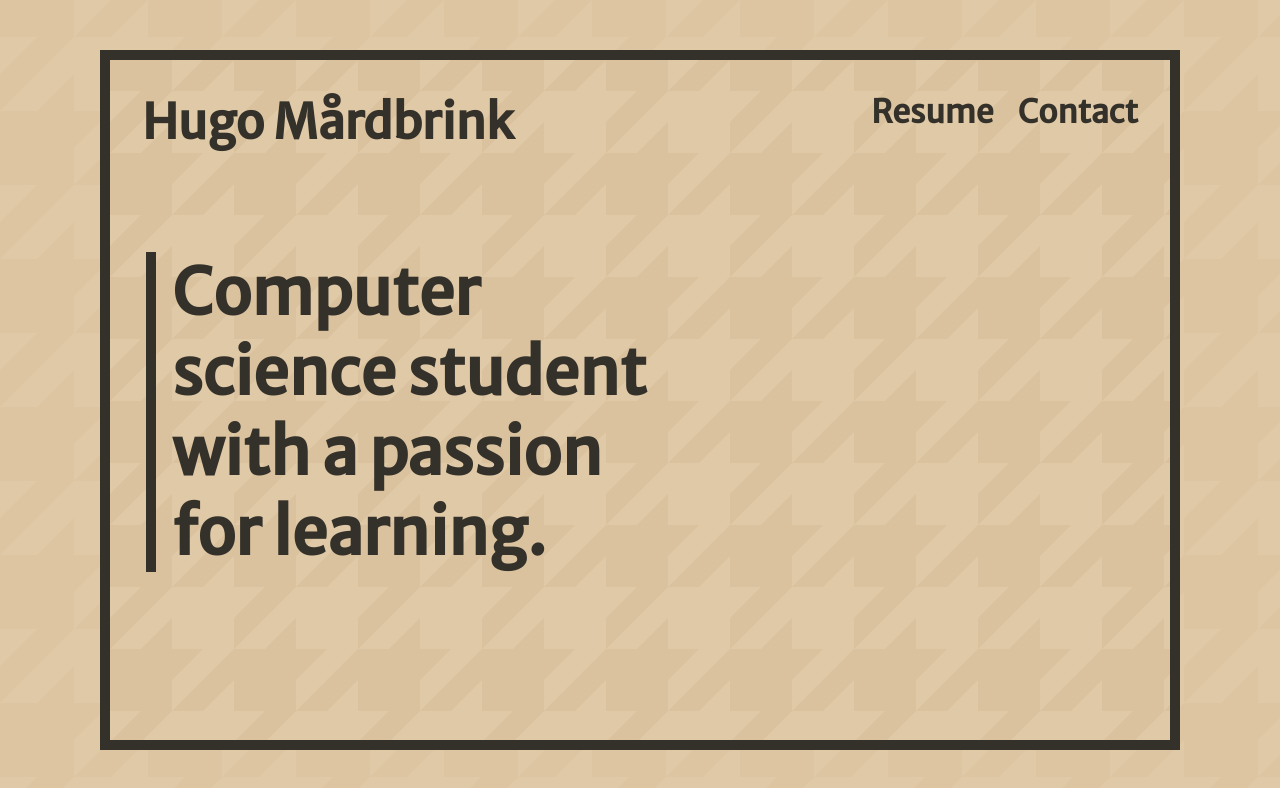
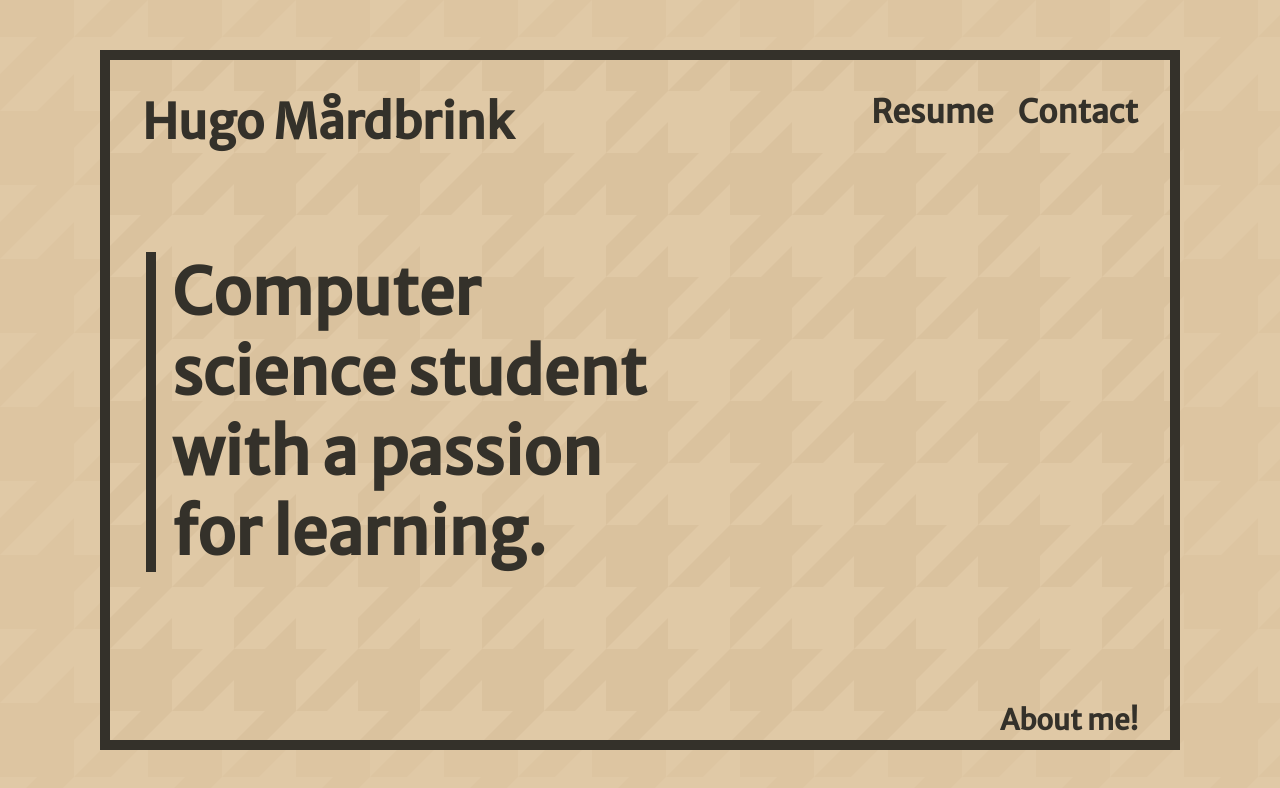
Before and after one commit to hugomardbrink/mardbrink.se, a React (Create React App) app: page / in a window 1280 px wide. Shown: the top 788 px of the page. Built offline with nearby package versions, Linux system fonts and the light colour scheme.

Commit message:
Add about me text

```diff
--- a/src/features/intro/Intro.styled.ts
+++ b/src/features/intro/Intro.styled.ts
@@ -1,15 +1,35 @@
 import styled from 'styled-components/macro'
 
 export const Wrapper = styled.div`
+  display: flex;
+  flex-direction: column;
   height: auto;
-  margin-left: 36px;
-  margin-top: 100px;
+  margin: 100px 32px;
+`
+
+export const IntroText = styled.div`
+  font-size: 64px;
+  font-weight: 800;
+  padding-left: 16px;
+  margin-left: 4px;
+  border-left: solid ${({ theme }) => theme.colors.text} 10px;
   width: 50%;
 `
 
-export const Text = styled.div`
-  font-size: 64px;
-  font-weight: 800;
-  padding-left: 16px;
-  border-left: solid ${({ theme }) => theme.colors.text} 10px;
+export const AboutContainer = styled.div`
+  justify-self: right;
+  align-self: flex-end;
+  margin-top: 130px;
+  text-align: right;
+  width: 43%;
 `
+
+export const AboutHeader = styled.div`
+  font-size: 28px;
+  font-weight: 600;
+`
+
+export const AboutText = styled.div`
+  font-size: 20px;
+  margin-top: 6px;
+`
--- a/src/features/intro/Intro.tsx
+++ b/src/features/intro/Intro.tsx
@@ -1,9 +1,17 @@
-import { Text, Wrapper } from './Intro.styled'
+import { AboutContainer, AboutHeader, AboutText, IntroText, Wrapper } from './Intro.styled'
 
 export const Intro = () => {
   return (
     <Wrapper>
-      <Text>Computer science student with a passion for learning.</Text>
+      <IntroText>Computer science student with a passion for learning.</IntroText>
+      <AboutContainer>
+        <AboutHeader>About me!</AboutHeader>
+        <AboutText>
+          Hello! I'm a 21-year-old full time student, based in Gothenburg. I have a great interest
+          in exploring and experimenting with technologies, usually through hobby projects. Besides
+          studying full time I've also worked at Opera and Volvo.
+        </AboutText>
+      </AboutContainer>
     </Wrapper>
   )
 }
```
